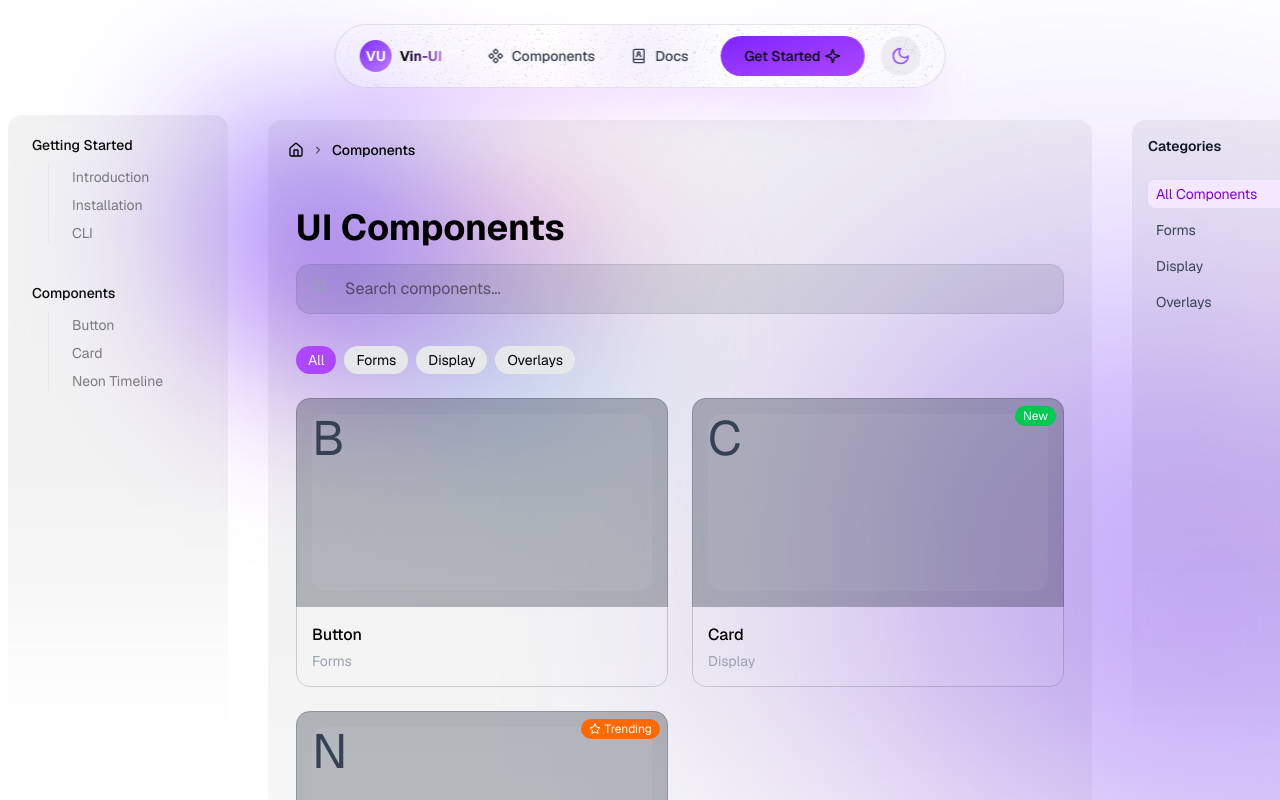
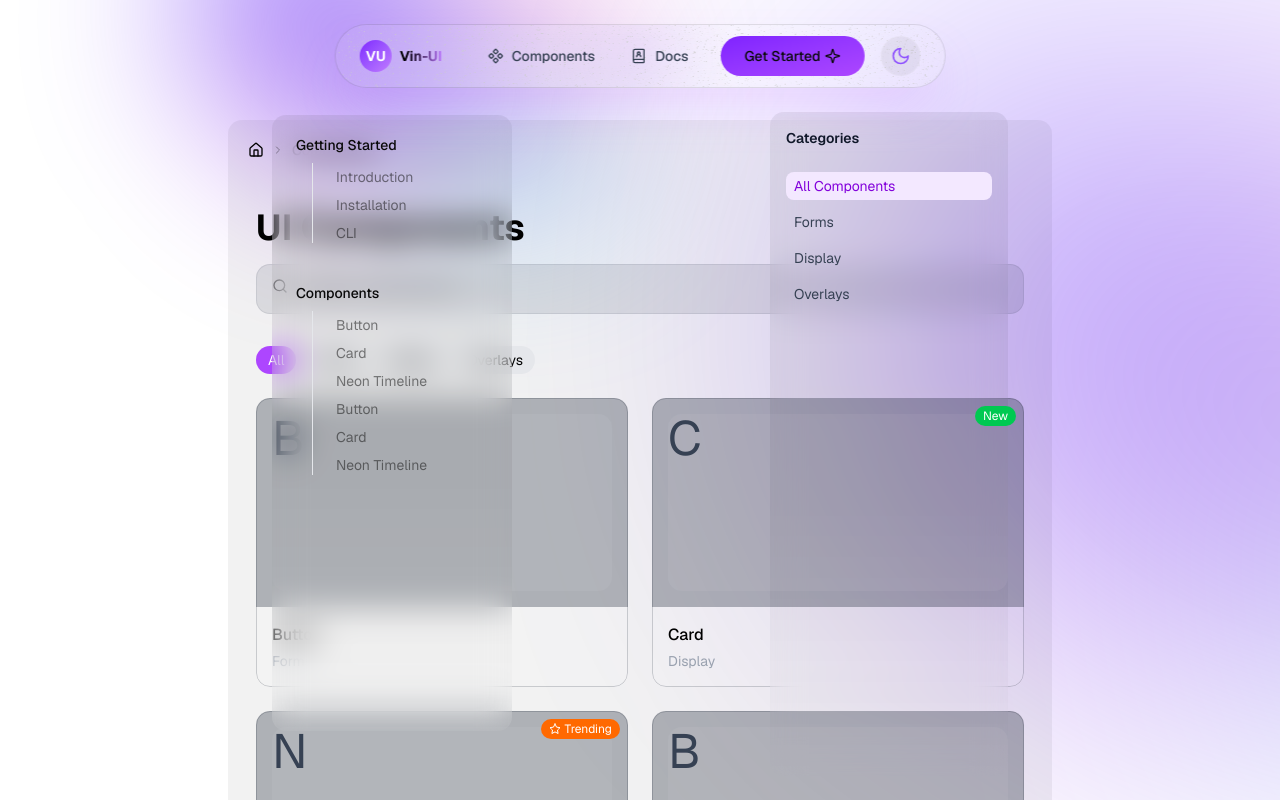
Before and after one commit to vin-dKR/vin-ui, a Next.js app: page /components in a window 1280 px wide. Shown: the top 800 px of the page. Built offline with nearby package versions, Linux system fonts and the light colour scheme.

Commit message:
/component -refined

```diff
--- a/app/components/[slug]/page.tsx
+++ b/app/components/[slug]/page.tsx
@@ -1,9 +1,15 @@
+"use client"
+import React, { useState } from 'react';
 import Link from 'next/link';
 import { IconCode, IconCopy, IconBrandNpm, IconBrandGithub, IconBrandTwitter } from '@tabler/icons-react';
+import MetadataBar from '@/components/ui/blocks/components/MetadataBar';
 
 // This would be fetched dynamically based on the slug
 // For this example, I'm hardcoding a Button component
 export default function ComponentPage({ params }: { params: { slug: string } }) {
+
+    const [selectedCategory, setSelectedCategory] = useState<string | null>(null);
+    const [searchQuery, setSearchQuery] = useState('');
     const componentName = params.slug
         .split('-')
         .map(word => word.charAt(0).toUpperCase() + word.slice(1))
@@ -83,10 +89,10 @@ export { Button, buttonVariants };`,
     };
 
     return (
-        <div className="min-h-screen bg-black text-white">
+        <div className=" flex mx-auto">
             {/* Navigation */}
 
-            <div className="container mx-auto px-6 py-12">
+            <div className=" w-full max-w-3xl px-6 py-12">
                 <div className="flex flex-col md:flex-row gap-6 md:gap-8 mb-12">
                     <Link href="/components" className="text-purple-400 hover:text-purple-300">
                         ← Back to Components
@@ -116,9 +122,9 @@ export { Button, buttonVariants };`,
                     </nav>
                 </div>
 
-                <div className="grid grid-cols-1 lg:grid-cols-12 gap-8">
+                <div className="grid mx-auto w-full grid-cols-1 lg:grid-cols-8 gap-8">
                     {/* Main content */}
-                    <div className="lg:col-span-8 space-y-8">
+                    <div className="lg:col-span-4 space-y-8">
                         <div>
                             <h1 className="text-4xl font-bold mb-4">{component.name}</h1>
                             <p className="text-xl text-gray-300">{component.description}</p>
@@ -250,6 +256,16 @@ export { Button, buttonVariants };`,
                 </div>
             </div>
 
+            <div className="hidden md:block fixed right-70 top-[calc(5rem_+_1rem)] h-[calc(100vh-6.5rem)] w-[260px] p-4 overflow-y-auto">
+                <div className="bg-gradient-to-b dark:from-white/5 from-black/5 from-60% to-transparent backdrop-blur-lg rounded-xl h-full p-4">
+                    <MetadataBar
+                        selectedCategory={selectedCategory}
+                        setSelectedCategory={setSelectedCategory}
+                    />
+                </div>
+            </div>
+
+
         </div>
     );
 }
--- a/app/components/layout.tsx
+++ b/app/components/layout.tsx
@@ -26,7 +26,7 @@ const ComponentsLayout = ({ children }: ComponentsLayoutProps) => {
 
             {/* Mobile Menu Overlay */}
             <div className={`
-                md:hidden fixed inset-0 z-30 bg-black/50 backdrop-blur-sm transition-opacity duration-300
+                md:hidden fixed inset-0 z-30 bg-black/5 backdrop-blur-sm transition-opacity duration-300
                 ${isMobileMenuOpen ? 'opacity-100' : 'opacity-0 pointer-events-none'}
                 `}
                 onClick={() => setIsMobileMenuOpen(false)}
@@ -35,30 +35,28 @@ const ComponentsLayout = ({ children }: ComponentsLayoutProps) => {
             {/* Mobile Sidebar (Animated) */}
             <aside className={`
                     md:hidden fixed top-[calc(5rem_+_10px)] right-4 z-35 w-[calc(100%-2rem)] max-w-xs
-                    bg-gradient-to-b dark:from-white/5 from-black/5 from-60% to-transparent backdrop-blur-lg
-                    rounded-xl p-4 border border-gray-800/30 shadow-xl
+                    bg-gradient-to-b dark:from-white/5 from-black/5 from-50% to-transparent backdrop-blur-md
+                    rounded rounded-xl p-4
                     transition-all duration-300 transform
                     ${isMobileMenuOpen ? 'translate-x-0' : 'translate-x-[120%]'}
                     `}>
                 <DocsSidebar items={docsConfig.sidebarNav} />
             </aside>
 
-            <MultiColorBg width="800" height="700" className="absolute opacity-50 dark:opacity-25 bottom-[700px] -left-[200px] lg:bottom-[400px] lg:left-[00px]" />
-            <MultiColorBg width="1600" height="1600" className="absolute opacity-50 dark:opacity-25 -left-[200px] lg:-bottom-[400px] lg:left-[500px]" />
+            <MultiColorBg width="800" height="700" className="absolute fixed opacity-50 dark:opacity-25 bottom-[700px] -left-[200px] lg:bottom-[400px] lg:left-[00px]" />
+            <MultiColorBg width="1600" height="1600" className="absolute fixed opacity-50 dark:opacity-25 -left-[200px] lg:-bottom-[400px] lg:left-[500px]" />
 
-            <div className="flex flex-col md:flex-row mx-3 md:mx-auto relative gap-4 lg:gap-10">
+            <div className="flex md:flex-row mx-auto relative gap-4 lg:gap-10">
                 <aside
-                    className="fixed px-4 pr-2 pt-4 bg-gradient-to-b dark:from-white/5 bg-opacity-50 from-black/5 from-60% to-transparent backdrop-blur-lg rounded-xl top-[calc(5rem_+_35px)] z-30 ml-2 hidden h-[calc(90vh-6.5rem)] w-[220px] shrink-0 md:sticky md:block"
+                    className="fixed md:left-4 lg:left-0 xl:left-64 px-4 pr-2 pt-4 bg-gradient-to-b dark:from-white/5 bg-opacity-50 from-black/5 from-60% to-transparent backdrop-blur-lg rounded-xl top-[calc(5rem_+_35px)] z-30 ml-4 hidden h-[calc(90vh-6.5rem)] w-[240px] shrink-0 md:block"
                 >
                     <DocsSidebar items={docsConfig.sidebarNav} />
                 </aside>
 
                 <main
-                    className="md:mx-auto overflow-y-auto w-full mt-30"
+                    className="mx-auto overflow-y-auto mt-30"
                 >
-                    <div className="w-full ">
-                        {children}
-                    </div>
+                    {children}
                 </main>
             </div>
         </div>
--- a/app/components/page.tsx
+++ b/app/components/page.tsx
@@ -14,8 +14,8 @@ export default function ComponentsPage() {
 
 
     return (
-        <div className='flex w-full flex-row gap-2 lg:gap-8'>
-            <div className="p-5 w-full bg-gradient-to-b dark:from-white/5 from-black/5 from-60% to-transparent rounded-xl text-white">
+        <div className='flex w-full lg:flex-row gap-2 lg:gap-8'>
+            <div className="p-5 w-full bg-gradient-to-b dark:from-white/5 from-black/5 from-60% to-transparent rounded-xl text-white h-auto">
                 <Breadcrumbs
                     currentPage="Components"
                 />
@@ -37,13 +37,13 @@ export default function ComponentsPage() {
                 </div>
             </div>
 
-            <div
-                className="fixed px-4 pt-4 bg-gradient-to-b dark:from-white/5 from-black/5 from-60% to-transparent backdrop-blur-lg rounded-xl z-30 ml-2 hidden h-[calc(90vh-6.5rem)] w-[220px] shrink-0 md:sticky md:block"
-            >
-                <MetadataBar
-                    selectedCategory={selectedCategory}
-                    setSelectedCategory={setSelectedCategory}
-                />
+            <div className="hidden md:block fixed md:right-0 lg:right-0 xl:right-64 top-[calc(5rem_+_1rem)] h-[calc(100vh-6.5rem)] w-[270px] p-4 overflow-y-auto">
+                <div className="bg-gradient-to-b dark:from-white/5 from-black/5 from-60% to-transparent backdrop-blur-lg rounded-xl h-full p-4">
+                    <MetadataBar
+                        selectedCategory={selectedCategory}
+                        setSelectedCategory={setSelectedCategory}
+                    />
+                </div>
             </div>
         </div>
     )
--- a/components/ui/blocks/components/CategoryFilter.tsx
+++ b/components/ui/blocks/components/CategoryFilter.tsx
@@ -13,7 +13,7 @@ const CategoryFilter = ({ selectedCategory, setSelectedCategory }: CategoryFilte
         <div className="flex flex-wrap gap-2 mb-6">
             <button
                 onClick={() => setSelectedCategory(null)}
-                className={`px-3 py-1 rounded-full text-sm ${!selectedCategory ? 'bg-purple-500 text-white' : 'bg-gray-200 dark:bg-gray-800'}`}
+                className={`px-3 py-1 cursor-pointer rounded-full text-sm ${!selectedCategory ? 'bg-purple-500 text-white' : 'bg-gray-200 dark:bg-gray-800'}`}
             >
                 All
             </button>
@@ -21,7 +21,7 @@ const CategoryFilter = ({ selectedCategory, setSelectedCategory }: CategoryFilte
                 <button
                     key={category}
                     onClick={() => setSelectedCategory(category || null)}
-                    className={`px-3 py-1 rounded-full text-sm ${selectedCategory === category ? 'bg-purple-500 text-white' : 'bg-gray-200 dark:bg-gray-800'}`}
+                    className={`px-3 py-1 cursor-pointer rounded-full text-sm ${selectedCategory === category ? 'bg-purple-500 text-white' : 'bg-gray-200 dark:bg-gray-800'}`}
                 >
                     {category}
                 </button>
--- a/components/ui/blocks/components/ComponentGrid.tsx
+++ b/components/ui/blocks/components/ComponentGrid.tsx
@@ -1,5 +1,3 @@
-import Link from 'next/link';
-import { IconStar } from '@tabler/icons-react';
 import { docsConfig } from '@/lib/docs-config';
 import GlowingCard from './GlowingCard';
 
@@ -18,13 +16,13 @@ const ComponentsGrid = ({ selectedCategory, searchQuery }: ComponentsGridProps)
         })
 
     return (
-        <div className="grid grid-cols-1 lg:grid-cols-2 gap-4 lg:gap-6 lg:min-w-3xl">
+        <div className="grid grid-cols-1 xl:grid-cols-2 gap-4 lg:gap-6 min-w-md xl:min-w-3xl">
             {filteredComponents.map((item, index) => {
                 const isNew = NEW_COMPONENTS.includes(item.title);
                 const isTrending = TRENDING_COMPONENTS.includes(item.title);
 
                 return (
-                    <a key={index} href={item.href}>
+                    <a key={index} href={item.href} className='w-full'>
                         <GlowingCard className="h-full w-full group-hover:border-purple-500/50">
                             <div className="aspect-video bg-gray-900/30 p-4 flex items-center justify-center relative">
                                 <div className="text-5xl bg-white/5 w-full h-full rounded-xl text-gray-700 group-hover:text-purple-500 transition-colors">
--- a/components/ui/blocks/components/MetadataBar.tsx
+++ b/components/ui/blocks/components/MetadataBar.tsx
@@ -9,12 +9,12 @@ const MetadataBar = ({ selectedCategory, setSelectedCategory }: MetadataBarProps
     ))
 
     return (
-        <div className="space-y-6">
+        <div className="space-y-6 ">
             <h3 className="text-sm font-semibold text-gray-900 dark:text-white">Categories</h3>
             <div className="space-y-2">
                 <button
                     onClick={() => setSelectedCategory(null)}
-                    className={`block w-full text-left px-2 py-1 text-sm rounded-md ${!selectedCategory ? 'bg-purple-100 dark:bg-purple-900 text-purple-700 dark:text-purple-200' : 'text-gray-700 dark:text-gray-300 hover:bg-gray-100 dark:hover:bg-gray-800'}`}
+                    className={`block w-full cursor-pointer text-left px-2 py-1 text-sm rounded-md ${!selectedCategory ? 'bg-purple-100 dark:bg-purple-900 text-purple-700 dark:text-purple-200' : 'text-gray-700 dark:text-gray-300 hover:bg-gray-100/60 dark:hover:bg-gray-800/60'}`}
                 >
                     All Components
                 </button>
@@ -22,7 +22,7 @@ const MetadataBar = ({ selectedCategory, setSelectedCategory }: MetadataBarProps
                     <button
                         key={category}
                         onClick={() => setSelectedCategory(category || null)}
-                        className={`block w-full text-left px-2 py-1 text-sm rounded-md ${selectedCategory === category ? 'bg-purple-100 dark:bg-purple-900 text-purple-700 dark:text-purple-200' : 'text-gray-700 dark:text-gray-300 hover:bg-gray-100 dark:hover:bg-gray-800'}`}
+                        className={`block w-full cursor-pointer text-left px-2 py-1 text-sm rounded-md ${selectedCategory === category ? 'bg-purple-100 dark:bg-purple-900 text-purple-700 dark:text-purple-200' : 'text-gray-700 dark:text-gray-300 hover:bg-gray-100/50 dark:hover:bg-gray-800/60'}`}
                     >
                         {category}
                     </button>
--- a/components/ui/blocks/components/SearchBar.tsx
+++ b/components/ui/blocks/components/SearchBar.tsx
@@ -8,12 +8,12 @@ const SearchBar = ({ searchQuery, setSearchQuery }: SearchBarProps) => {
                 <input
                     type="text"
                     placeholder="Search components..."
-                    className="w-full bg-gray-900/10 border border-gray-700/10 rounded-xl py-3 px-4 pl-12 focus:outline-none focus:ring-2 focus:ring-purple-500 focus:border-transparent"
+                    className="w-full bg-gray-900/10 border border-gray-700/10 dark:border-white/5 rounded-xl py-3 px-4 pl-12 focus:outline-none focus:ring-2 focus:ring-purple-500 focus:border-transparent"
                     value={searchQuery}
                     onChange={(e) => setSearchQuery(e.target.value)}
                 />
                 <svg
-                    className="absolute left-4 top-3.5 text-gray-400"
+                    className="absolute left-4 top-3.5 text-zinc-900 dark:text-gray-400"
                     width="16"
                     height="16"
                     viewBox="0 0 24 24"
--- a/lib/docs-config.ts
+++ b/lib/docs-config.ts
@@ -73,6 +73,24 @@ export const docsConfig: DocsConfig = {
                     items: [],
                     category: "Overlays"
                 },
+                {
+                    title: "Button",
+                    href: "/components/button",
+                    items: [],
+                    category: "Forms"
+                },
+                {
+                    title: "Card",
+                    href: "/components/card",
+                    items: [],
+                    category: "Display"
+                },
+                {
+                    title: "Neon Timeline",
+                    href: "/components/neon-timeline",
+                    items: [],
+                    category: "Overlays"
+                },
             ],
         },
     ],
```
